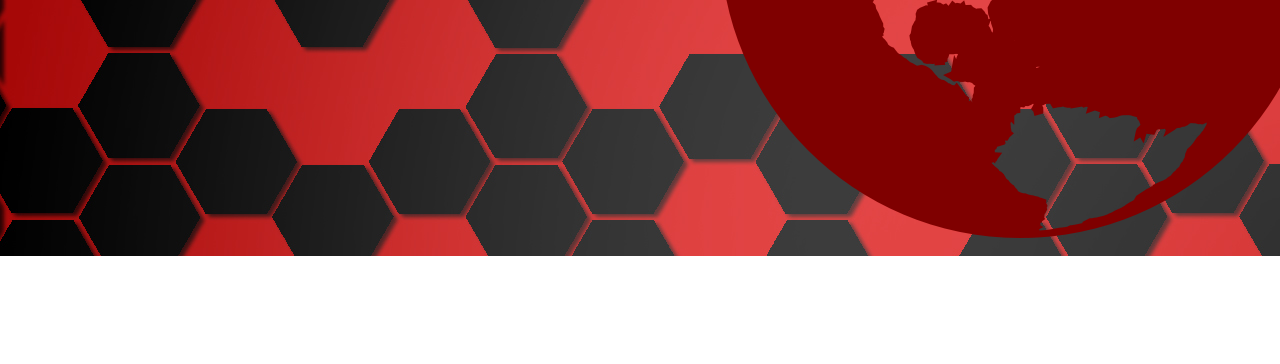
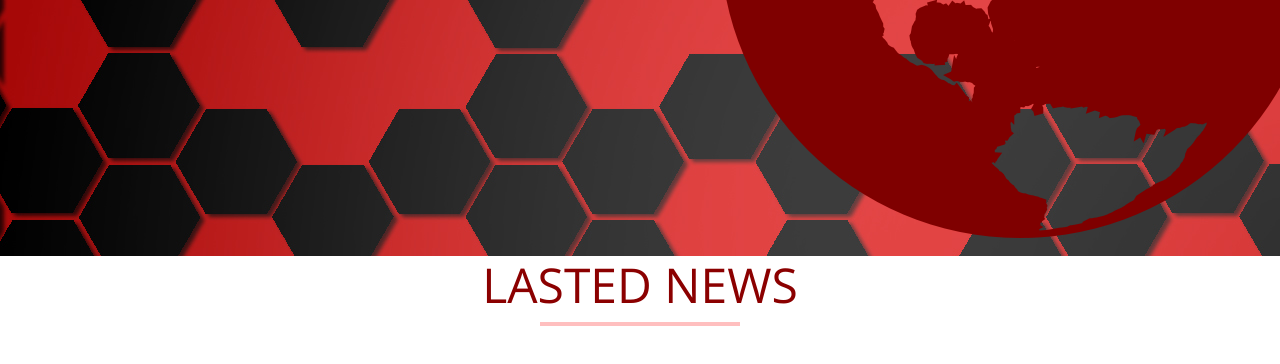
Before and after one commit to Marcelo-C-Silva/site-html, a plain HTML site: page html/index.html in a window 1280 px wide. Shown: the part 512-876 px from the top of the page. Drawn offline with nearby package versions, Linux system fonts and the light colour scheme.

Commit message:
ajeitando fontes

```diff
--- a/css/style.css
+++ b/css/style.css
@@ -44,7 +44,6 @@ header{
 
 }
 #menu nav{
-    font-family: 'Inter', sans-serif;
     font-family: 'Open Sans', sans-serif;
     font-size: 1em;
 
@@ -76,8 +75,7 @@ header{
     position: relative;
     background-image: url(../img/banner.jpg);
     top: -110px;
-    font-family: 'Roboto Slab', serif;
-
+    font-family: 'Open Sans', sans-serif;
 }
 #banner img{
     top: 110px;
@@ -97,3 +95,20 @@ header{
     display: block;
     text-shadow: 2px 2px 2px rgba(0, 0, 0, .45);
 }
+#news{
+    position: relative;
+    top: -110px;
+}
+#news h2{
+    color: #8B0000;
+    font-family: 'Open Sans', sans-serif;
+    font-size: 48px;
+    text-transform: uppercase;
+    text-align: center;
+}
+#news hr{
+    border:#FF0000 solid 2px;
+    width: 200px;
+    margin: 0 auto;
+
+}
--- a/html/index.html
+++ b/html/index.html
@@ -3,11 +3,13 @@
 <head>
     <meta charset="UTF-8">
     <meta http-equiv="X-UA-Compatible" content="IE=edge">
+    <meta name="viewport" content="width=device-width, initial-scale=1.0">
+
     <link rel="stylesheet" href="https://fonts.googleapis.com/css2?family=Material+Symbols+Outlined:opsz,wght,FILL,GRAD@20..48,100..700,0..1,-50..200" />
     <link rel="preconnect" href="https://fonts.googleapis.com">
     <link rel="preconnect" href="https://fonts.gstatic.com" crossorigin>
-    <link href="https://fonts.googleapis.com/css2?family=Inter:wght@200&display=swap" rel="stylesheet">
-    <meta name="viewport" content="width=device-width, initial-scale=1.0">
+    <link href="https://fonts.googleapis.com/css2?family=Open+Sans:wght@300&display=swap" rel="stylesheet">
+
     <link href="https://cdn.jsdelivr.net/npm/bootstrap@5.3.0/dist/css/bootstrap.min.css" rel="stylesheet" integrity="sha384-9ndCyUaIbzAi2FUVXJi0CjmCapSmO7SnpJef0486qhLnuZ2cdeRhO02iuK6FUUVM" crossorigin="anonymous">
     <link rel="stylesheet" href="../css/style.css">
     <title>Document</title>
@@ -65,6 +67,29 @@
         <h1>NERV <small>God's in His Heaven All's Right  Withe The Wolrd </small> </h1>
         <img src="../img/kisspng-globe-world-black-and-white-clip-art-red-x-5ac59b57bf0568.0348656915228997997824.png" alt="">
     </div>
+
+    <div id="news" class="container">
+
+        <div class="row text-center">
+            <h2>Lasted News</h2>
+            <hr>
+        </div>
+
+        <div class="row">
+            <div class="col-md-3">
+
+            </div>
+            <div class="col-md-3">
+
+            </div>
+            <div class="col-md-3">
+
+            </div>
+            <div class="col-md-3">
+
+            </div>
+    </div>
+    </div>
 </section>
 
 </body>
```
